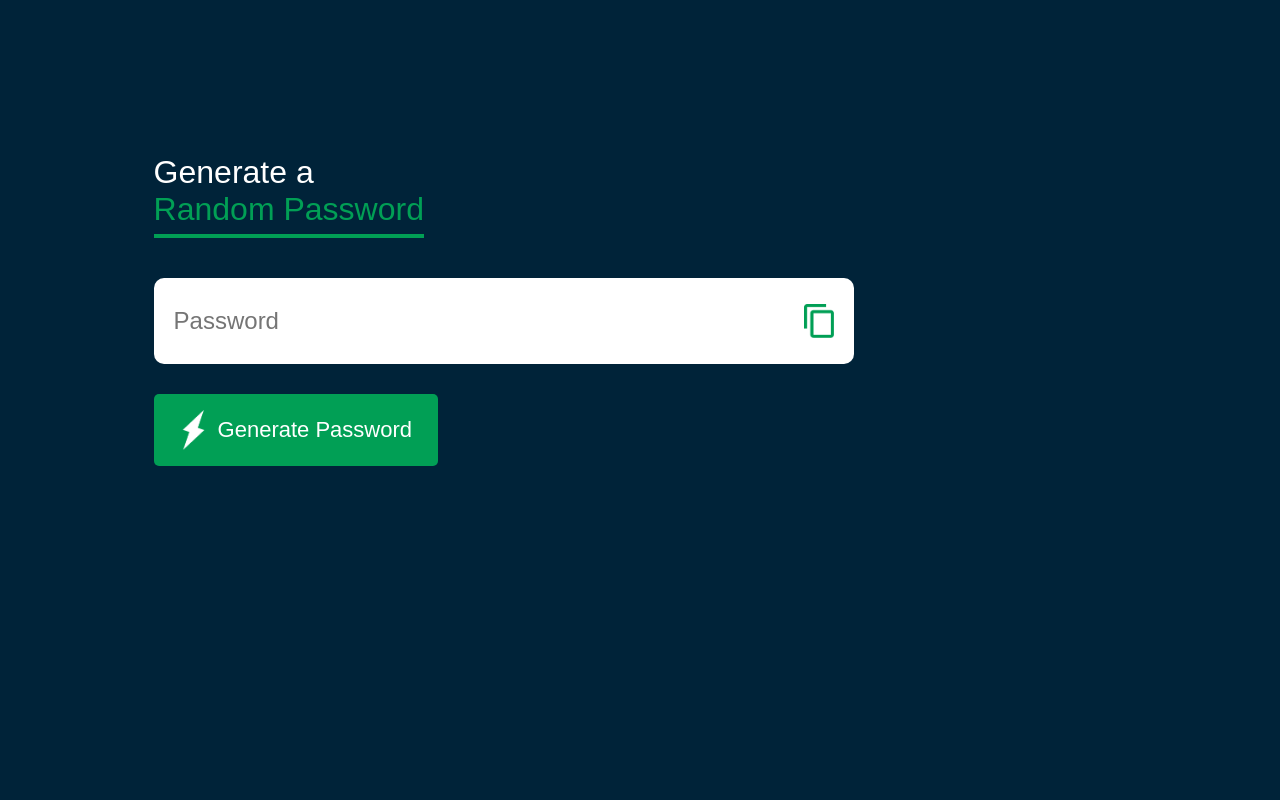
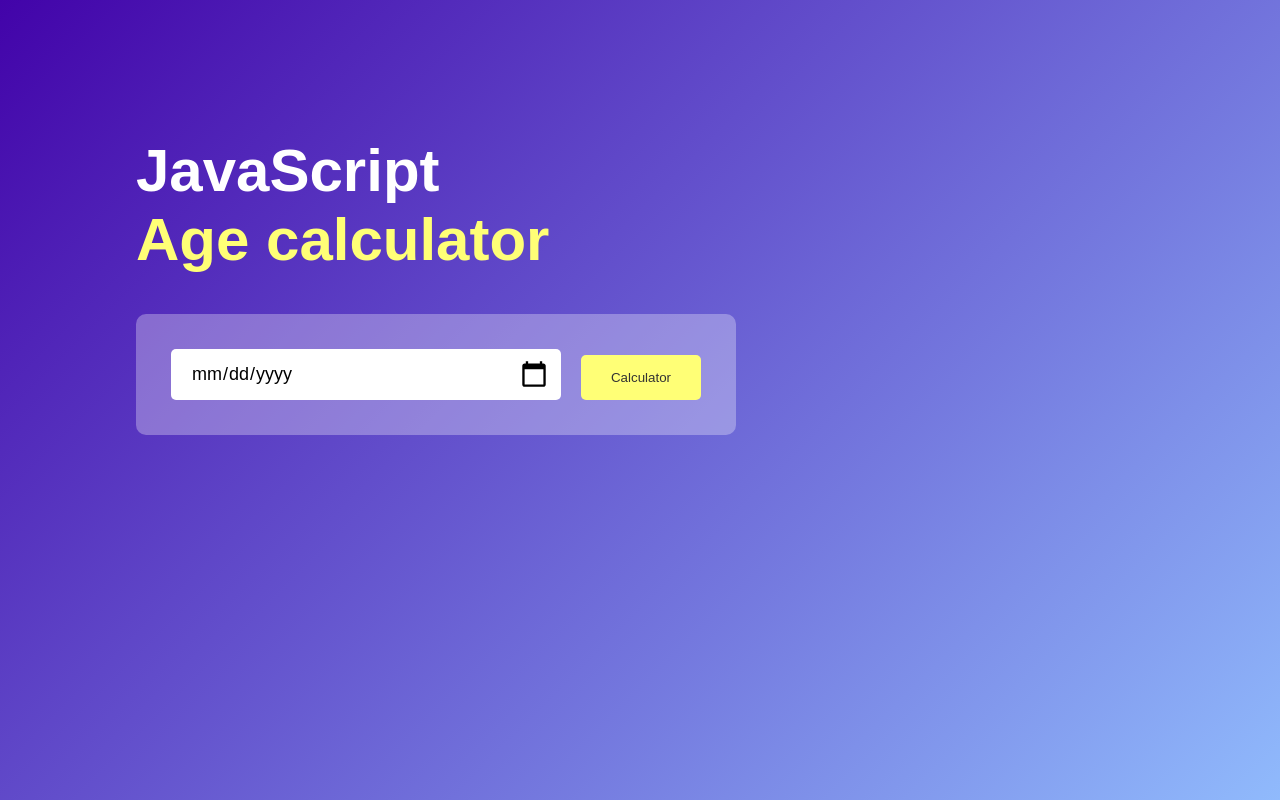
Before and after one commit to ClaraXinn/Html_CS_JS_projects, a plain HTML site: page index.html in a window 1280 px wide. Drawn offline with Linux system fonts and the light colour scheme.

Commit message:
Age_Calculator

```diff
--- a/index.html
+++ b/index.html
@@ -3,56 +3,72 @@
 <head>
     <meta charset="UTF-8">
     <meta name="viewport" content="width=device-width, initial-scale=1.0">
-    <title>Random Password Generator</title>
+    <title>Document</title>
     <link rel="stylesheet" href="style.css">
 </head>
 <body>
-
     <div class="container">
-    <h1>Generate a <br><span>Random Password</span> </h1>
-    <div class = "display">
-        <input type="text" id = "password" placeholder="Password">
-        <img src="images/copy.png" onclick="copyPassword()">
+        <div class="calculator">
+            <h1>JavaScript <br><span>Age calculator</span></h1>
+            <div class="user-input">
+                <input type="date" id="date">
+                <button onclick="calculateAge()">Calculator</button>
 
             </div>
-    <button onclick="createPassword()"><img src="images/generate.png">Generate Password</button>
+            <p id="result"></p>
+
+        </div>
 
     </div>
 
 
     <script>
-    const passwordBox = document.getElementById("password");
-    const length = 12;
+        let userInput = document.getElementById("date")
+        userInput.max = new Date().toISOString().split("T")[0];
+        let result = document.getElementById("result");
 
-    const upperCase = "ABCDEFGHIJKLMNOPQRSTUVWXYZ";
-    const lowerCase = "abcdefghijklmnopqrstuvwxyz";
-    const number = "0123456789";
-    const symbol = "@#$%^&*()_+|}{[]></-=";
+        function calculateAge() {
+            let birthDate = new Date(userInput.value);
 
-    const allChars = upperCase + lowerCase + number + symbol;
+            let d1 = birthDate.getDate();
+            let m1 = birthDate.getMonth() + 1;
+            let y1 = birthDate.getFullYear();
 
 
-    function createPassword() {
-        let password ="";
-        password += upperCase[Math.floor(Math.random() * upperCase.length)];
-        password += lowerCase[Math.floor(Math.random() * lowerCase.length)];
-        password += number[Math.floor(Math.random() * number.length)];
-        password += symbol[Math.floor(Math.random() * symbol.length)];
+            let today = new Date();
 
-        while (length > password.length) {
-            password += allChars[Math.floor(Math.random()* allChars.length)];
+            let d2 = today.getDate();
+            let m2 = today.getMonth() + 1;
+            let y2 = today.getFullYear();
+
+            let d3, m3, y3;
+
+            y3 = y2 - y1;
+
+            if (m2 >= m1) {
+                m3 = m2 - m1;
+            }else {
+                y3--;
+                m3 = 12+ m2 - m1;
             }
 
+            if(d2 >= d1) {
+                d3 = d2 - d1;
+            } else {
+                m3--;
+                d3 = getDaysInMonth(y1,m1) +d2 -d1;
+            }
+            if(m3 < 0) {
+                m3 = 11;
+                y3--;
+            }
+            result.innerHTML = `You are <span> ${y3} </span> years, <span> ${m3} </span> months and <span>${d3} </span> days old`;
 
-        passwordBox.value = password;
         }
 
-    function copyPassword() {
-        password.select();
-        document.execCommand("copy");
+        function getDaysInMonth(year, month) {
+            return new Date(year, month, 0).getDate();
         }
-
-
 
     </script>
 
--- a/style.css
+++ b/style.css
@@ -1,81 +1,86 @@
 *{
-    margin : 0;
-    padding : 0;
+    margin: 0;
+    padding: 0;
     font-family: 'Poppins', sans-serif;
     box-sizing: border-box;
 }
 
-body{
-    background: #002339;
+.container{
+    width: 100%;
+    min-height: 100vh;
+    background: linear-gradient(135deg, #4203a9, #90bafc);
     color: #fff;
+    padding: 10px;
+}
+
+.calculator{
+
+    max-width: 600px;
+    margin-left: 10%;
+    margin-top: 10%;
 
 }
 
-.display{
+.calculator h1{
+    font-size: 60px;
+}
 
-    width:100%;
-    margin-top: 50px;
-    margin-bottom: 30px;
-    background: #fff;
+.calculator h1 span{
+    color: #ffff76;
+}
+
+.user-input{
+
+    margin: 40px 0;
+    padding: 35px;
+    border-radius: 10px;
+    background: rgba(255,255,255,0.3);
+    display: flex;
+    align-items:end;
+}
+
+.user-input input{
+
+    flex: 1;
+    margin-right: 20px;
+    padding: 14px 20px;
+    border: 0;
+    outline: 0;
+    font-size: 18px;
+    border-radius: 5px;
+    position: relative;
+}
+
+.user-input button{
+    background: #ffff76;
+    border: 0;
+    outline: 0;
+    padding: 15px 30px;
+    border-radius: 5px;
+    font-weight: 500;
     color: #333;
-    display: flex;
-    align-items: center;
-    justify-content: space-between;
-    padding: 26px 20px;
-    border-radius: 10px;
+    cursor: pointer;
+}
 
+.user-input input::-webkit-calendar-picker-indicator{
 
+    top: 0;
+    left: 0;
+    right: 0;
+    bottom: 0;
+    width: auto;
+    height: auto;
+    position: absolute;
+    background-position: calc(100% - 10px);
+    background-size: 30px;
+    cursor: pointer;
 
 }
 
-
-
-.container{
-
-    margin : 12%;
-    width: 90%;
-    max-width: 700px;
-
+#result {
+    font-size: 20px;
 }
 
-.container h1{
-    font-weight: 500;
+#result span{
+    color: #ffff76;
 }
-
-.container h1 span{
-    color : #019f55;
-    border-bottom : 4px solid #019f55;
-    padding-bottom: 7px;
-}
-
-.display img{
-    width: 30px;
-    cursor: pointer;
-}
-
-.display input{
-    border: 0;
-    outline: 0;
-    font-size: 24px;
-}
-
-.container button img{
-    width: 28px;
-    margin-right: 10px;
-}
-
-.container button {
-    border: 0;
-    outline: 0;
-    background: #019f55;
-    color: #fff;
-    font-size: 22px;
-    font-weight: 300;
-    display: flex;
-    align-items: center;
-    justify-content: center;
-    padding: 16px 26px;
-    border-radius: 5px;
-    cursor: pointer;
-
-}
```
Lines whose indentation alone changed are shown as unchanged.
